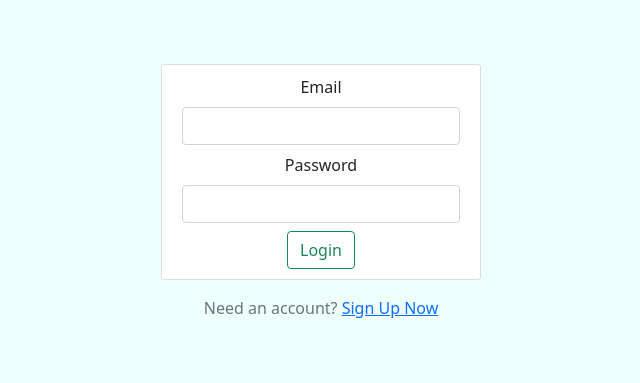
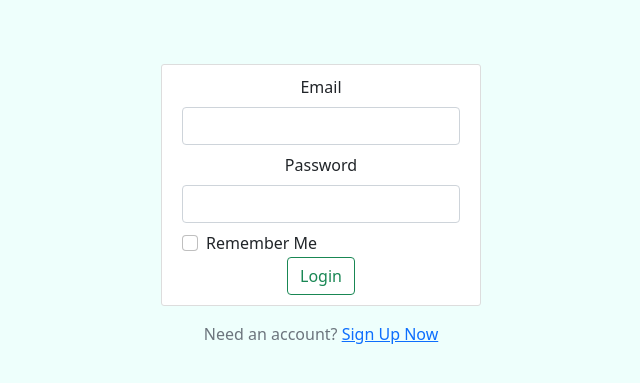
Before and after one commit to jasoncartera/budgetwatch, a Flask app: page /login in a window 1280 px wide. Shown: the part 56-439 px from the top of the page, without its empty margins (319-959 px from the left). Run offline with Flask 2, Linux system fonts and the light colour scheme.

Commit message:
modify login remember

```diff
--- a/budgetwatch/routes.py
+++ b/budgetwatch/routes.py
@@ -4,7 +4,6 @@ from budgetwatch.forms import RegistrationForm, LoginForm, DataEntryForm, Update
 from budgetwatch.models import User, Entry
 from flask_login import login_user, current_user, logout_user, login_required
 
-@app.route('/', methods=['GET', 'POST'])
 @app.route('/home', methods=['GET', 'POST'])
 @login_required
 def home():
@@ -31,6 +30,7 @@ def register():
         return redirect(url_for('login'))
     return render_template('register.html', form=form)
 
+@app.route('/', methods=['GET', 'POST'])
 @app.route('/login', methods=['GET', 'POST'])
 def login():
     if current_user.is_authenticated:
@@ -39,7 +39,7 @@ def login():
     if form.validate_on_submit():
         user = User.query.filter_by(email=form.email.data).first()
         if user and bcrypt.check_password_hash(user.password, form.password.data):
-            login_user(user, remember=True)
+            login_user(user, remember=form.remember)
             next_page = request.args.get('next')
             return redirect(next_page) if next_page else redirect(url_for('home'))
         else:
--- a/budgetwatch/static/app.css
+++ b/budgetwatch/static/app.css
@@ -3,9 +3,9 @@ body {
 }
 
 
-.container-fluid {
+/* .container-fluid {
     text-align: center;
-}
+} */
 
 .form-section {
     background: #ffffff;
@@ -14,3 +14,7 @@ body {
     border-radius: 3px;
     margin-bottom: 20px;
   }
+
+.justify-self-center {
+    text-align: center;
+}
--- a/budgetwatch/templates/login.html
+++ b/budgetwatch/templates/login.html
@@ -5,7 +5,7 @@
     <div class="col-8 col-sm-6 col-md-6 col-lg-3 col-xl-3 mb-3 form-group form-section">
         <form class="needs-validation" method="POST" novalidate>
             {{ form.hidden_tag() }}
-            <div class="form-group">
+            <div class="form-group justify-self-center">
                 {{ form.email.label(class="form-label")}}
                 {% if form.email.errors %}
                 {{ form.email(class="form-control is-invalid") }}
@@ -19,7 +19,7 @@
                 {% endif %}
             </div>
 
-            <div class="form-group">
+            <div class="form-group justify-self-center">
                 {{ form.password.label(class="form-label")}}
                 {% if form.password.errors %}
                 {{ form.password(class="form-control is-invalid") }}
@@ -32,13 +32,16 @@
                 {{ form.password(class="form-control mb-2") }}
                 {% endif %}
             </div>
-
-            <div class="form-group">
+            <div class="form-check justify-self-left">
+                {{ form.remember(class="form-check-input") }}
+                {{ form.remember.label(class="form-check-label") }}
+            </div>
+            <div class="form-group justify-self-center">
                 {{ form.submit(class="btn btn-outline-success") }}
             </div>
     </div>
     </form>
-    <div class="row justify-content-center">
+    <div class="row justify-self-center">
         <p class="text-muted">
             Need an account? <a href="{{ url_for('register') }}" class="ml-2">Sign Up Now</a>
         </p>
```
